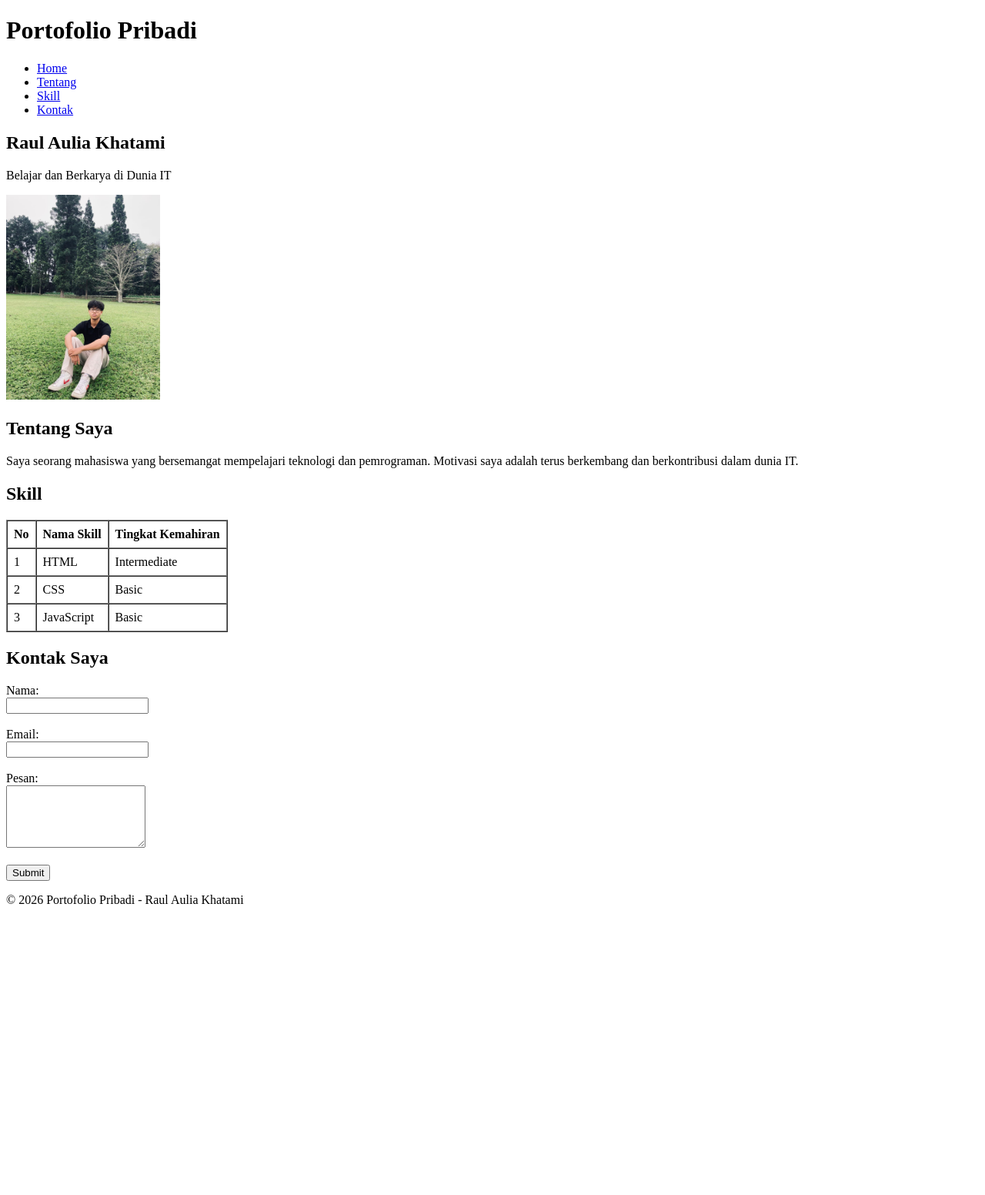
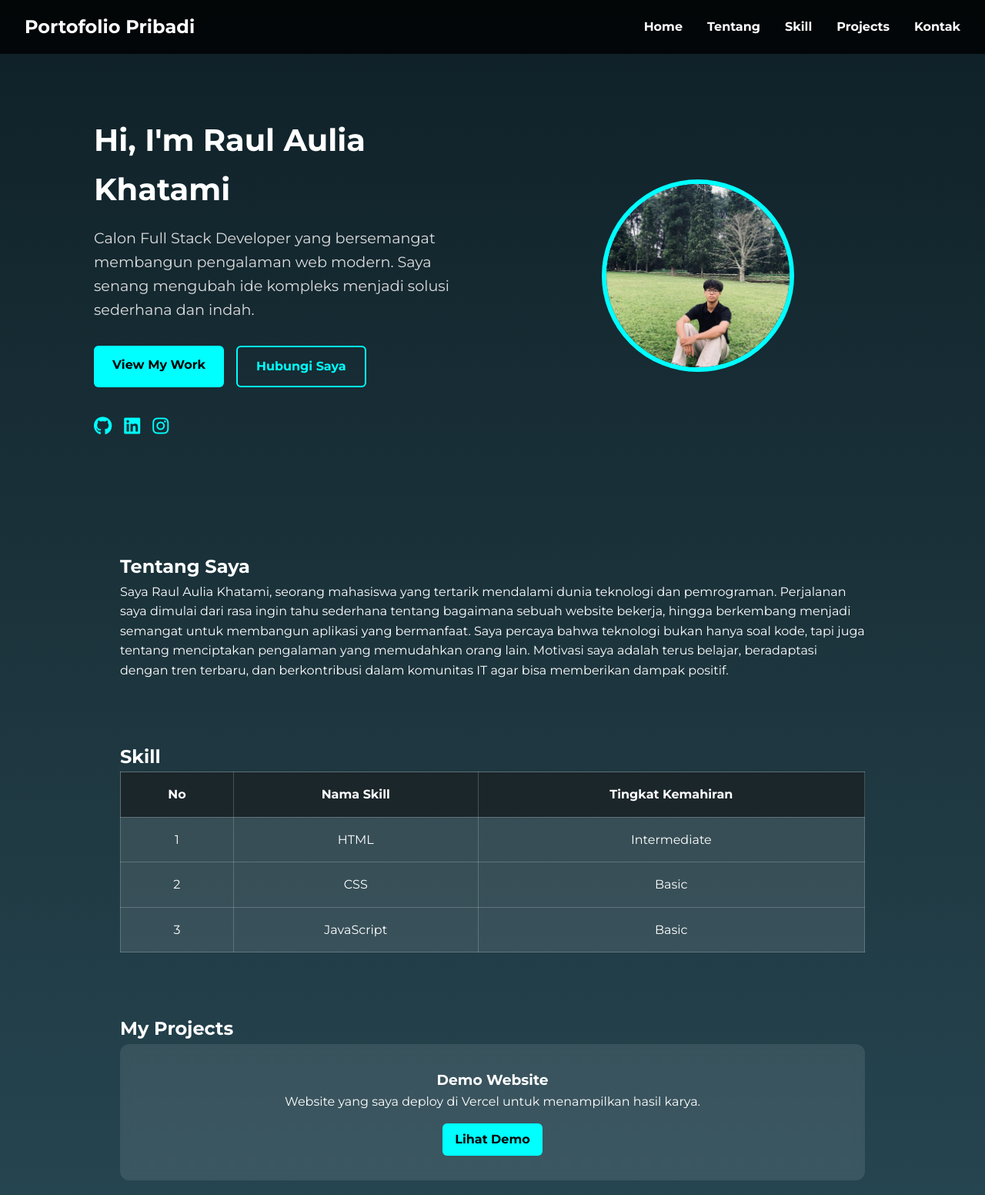
Before and after one commit to Ryuchii-ai/portofolio-hitlab, a plain HTML site: page pertemuan-2/portofolio.html in a window 1280 px wide. Shown: the top 1552 px of the page at 77% size. Before the commit the page ends 1194 px from the top, so only its background shows below. Drawn offline with Linux system fonts and the light colour scheme.

Commit message:
link sosmed

```diff
--- a/pertemuan-2/portofolio.html
+++ b/pertemuan-2/portofolio.html
@@ -4,6 +4,12 @@
   <meta charset="UTF-8">
   <meta name="viewport" content="width=device-width, initial-scale=1.0">
   <title>Portofolio Pribadi</title>
+  <!-- Link Google Fonts -->
+  <link href="https://fonts.googleapis.com/css2?family=Montserrat:wght@400;700&display=swap" rel="stylesheet">
+  <!-- Link ke file CSS eksternal -->
+  <link rel="stylesheet" href="style.css">
+  <!-- Font Awesome untuk ikon sosial media -->
+  <link rel="stylesheet" href="https://cdnjs.cloudflare.com/ajax/libs/font-awesome/6.0.0/css/all.min.css">
 </head>
 <body>
   <!-- Header -->
@@ -14,6 +20,7 @@
         <li><a href="#hero">Home</a></li>
         <li><a href="#about">Tentang</a></li>
         <li><a href="#skills">Skill</a></li>
+        <li><a href="#projects">Projects</a></li>
         <li><a href="#contact">Kontak</a></li>
       </ul>
     </nav>
@@ -22,17 +29,35 @@
   <!-- Hero Section -->
   <main>
     <section id="hero">
-      <h2>Raul Aulia Khatami</h2>
-      <p>Belajar dan Berkarya di Dunia IT</p>
-      <img src="profil.jpg" alt="Foto Profil Raul Aulia Khatami" width="200">
+      <div class="hero-text">
+        <h2>Hi, I'm Raul Aulia Khatami</h2>
+        <p>Calon Full Stack Developer yang bersemangat membangun pengalaman web modern. Saya senang mengubah ide kompleks menjadi solusi sederhana dan indah.</p>
+        <div class="hero-buttons">
+          <a href="https://vercel.com/rauls-projects-b2eb2df4" class="btn-primary" target="_blank">View My Work</a>
+          <a href="#contact" class="btn-secondary">Hubungi Saya</a>
+        </div>
+        <div class="social-icons">
+          <a href="https://github.com/Ryuchii-ai/" target="_blank"><i class="fab fa-github"></i></a>
+          <a href="https://www.linkedin.com/in/raul-aulia-khatami-05107237a?utm_source=share&utm_campaign=share_via&utm_content=profile&utm_medium=android_app" target="_blank"><i class="fab fa-linkedin"></i></a>
+          <a href="https://www.instagram.com/raulkhtmi_?utm_source=qr&igsh=MXYwaHU3eTIyNno4dQ==" target="_blank"><i class="fab fa-instagram"></i></a>
+        </div>
+      </div>
+      <div class="hero-image">
+        <img src="profil.jpg" alt="Foto Profil Raul Aulia Khatami">
+      </div>
     </section>
 
     <!-- About Section -->
     <section id="about">
       <h2>Tentang Saya</h2>
       <p>
-        Saya seorang mahasiswa   yang bersemangat mempelajari teknologi dan pemrograman.
-        Motivasi saya adalah terus berkembang dan berkontribusi dalam dunia IT.
+        Saya Raul Aulia Khatami, seorang mahasiswa yang tertarik mendalami dunia teknologi dan pemrograman.
+        Perjalanan saya dimulai dari rasa ingin tahu sederhana tentang bagaimana sebuah website bekerja,
+        hingga berkembang menjadi semangat untuk membangun aplikasi yang bermanfaat.
+        Saya percaya bahwa teknologi bukan hanya soal kode, tapi juga tentang menciptakan pengalaman
+        yang memudahkan orang lain.
+        Motivasi saya adalah terus belajar, beradaptasi dengan tren terbaru, dan berkontribusi dalam
+        komunitas IT agar bisa memberikan dampak positif.
       </p>
     </section>
 
@@ -67,21 +92,58 @@
       </table>
     </section>
 
-    <!-- Contact Form -->
+    <!-- Projects Section -->
+    <section id="projects">
+      <h2>My Projects</h2>
+      <div class="project-container">
+        <div class="project-card">
+          <h3>Demo Website</h3>
+          <p>Website yang saya deploy di Vercel untuk menampilkan hasil karya.</p>
+          <a href="https://vercel.com/rauls-projects-b2eb2df4" target="_blank">Lihat Demo</a>
+        </div>
+      </div>
+    </section>
+
+    <!-- Contact Section -->
     <section id="contact">
-      <h2>Kontak Saya</h2>
-      <form action="#" method="post">
-        <label for="nama">Nama:</label><br>
-        <input type="text" id="nama" name="nama" required><br><br>
+      <h2>Hubungi Saya</h2>
+      <p>Have a project in mind? Let's work together!</p>
+      <div class="contact-container">
+        <!-- Form -->
+        <div class="contact-form">
+          <form action="#" method="post">
+            <label for="nama">Name</label>
+            <input type="text" id="nama" name="nama" placeholder="Your Name" required>
 
-        <label for="email">Email:</label><br>
-        <input type="email" id="email" name="email" required><br><br>
+            <label for="email">Email</label>
+            <input type="email" id="email" name="email" placeholder="your.email@example.com" required>
 
-        <label for="pesan">Pesan:</label><br>
-        <textarea id="pesan" name="pesan" rows="5" required></textarea><br><br>
+            <label for="pesan">Message</label>
+            <textarea id="pesan" name="pesan" rows="5" placeholder="Your message here..." required></textarea>
 
-        <button type="submit">Submit</button>
-      </form>
+            <button type="submit">Send Message</button>
+          </form>
+        </div>
+
+        <!-- Contact Info -->
+        <div class="contact-info">
+          <h3>Email</h3>
+          <p>raulkhatami217@example.com</p>
+
+          <h3>Phone</h3>
+          <p>+62 857-7524-5360</p>
+
+          <h3>Location</h3>
+          <p>Jakarta, Indonesia</p>
+
+          <h3>Follow Me</h3>
+          <div class="social-icons">
+            <a href="https://github.com/Ryuchii-ai/" target="_blank"><i class="fab fa-github"></i></a>
+            <a href="https://www.linkedin.com/in/raul-aulia-khatami-05107237a?utm_source=share&utm_campaign=share_via&utm_content=profile&utm_medium=android_app" target="_blank"><i class="fab fa-linkedin"></i></a>
+            <a href="https://www.instagram.com/raulkhtmi_?utm_source=qr&igsh=MXYwaHU3eTIyNno4dQ==" target="_blank"><i class="fab fa-instagram"></i></a>
+          </div>
+        </div>
+      </div>
     </section>
   </main>
 
--- /dev/null
+++ b/pertemuan-2/style.css
@@ -0,0 +1,243 @@
+/* Reset dasar */
+* {
+  box-sizing: border-box;
+  margin: 0;
+  padding: 0;
+}
+
+/* Body */
+body {
+  font-family: 'Montserrat', sans-serif;
+  background: linear-gradient(to bottom, #0f2027, #203a43, #2c5364);
+  color: #fff;
+  line-height: 1.6;
+}
+
+/* Header */
+header {
+  background: rgba(0,0,0,0.8);
+  padding: 1rem 2rem;
+  display: flex;
+  justify-content: space-between;
+  align-items: center;
+  position: sticky;
+  top: 0;
+}
+header h1 {
+  font-size: 1.5rem;
+}
+nav ul {
+  list-style: none;
+  display: flex;
+  gap: 2rem;
+}
+nav a {
+  color: #fff;
+  text-decoration: none;
+  font-weight: 600;
+  transition: color 0.3s;
+}
+nav a:hover {
+  color: cyan;
+}
+
+/* Hero Section */
+#hero {
+  display: flex;
+  justify-content: space-between;
+  align-items: center;
+  padding: 5rem 2rem;
+  max-width: 1100px;
+  margin: auto;
+}
+.hero-text {
+  flex: 1;
+  padding-right: 2rem;
+}
+.hero-text h2 {
+  font-size: 2.5rem;
+  margin-bottom: 1rem;
+}
+.hero-text p {
+  font-size: 1.2rem;
+  color: #ddd;
+  margin-bottom: 2rem;
+}
+.hero-buttons {
+  display: flex;
+  gap: 1rem;
+}
+.hero-buttons a {
+  padding: 0.75rem 1.5rem;
+  border-radius: 6px;
+  text-decoration: none;
+  font-weight: bold;
+  transition: background 0.3s;
+}
+.btn-primary {
+  background: cyan;
+  color: #000;
+}
+.btn-primary:hover {
+  background: #00bcd4;
+}
+.btn-secondary {
+  background: transparent;
+  border: 2px solid cyan;
+  color: cyan;
+}
+.btn-secondary:hover {
+  background: cyan;
+  color: #000;
+}
+.hero-image {
+  flex: 1;
+  text-align: center;
+}
+.hero-image img {
+  border-radius: 50%;
+  border: 6px solid cyan;
+  width: 250px;
+  height: 250px;
+  object-fit: cover;
+}
+.social-icons {
+  margin-top: 2rem;
+  display: flex;
+  gap: 1rem;
+}
+.social-icons a {
+  color: cyan;
+  font-size: 1.5rem;
+  transition: color 0.3s;
+}
+.social-icons a:hover {
+  color: #fff;
+}
+
+/* Section umum */
+section {
+  max-width: 1000px;
+  margin: 3rem auto;
+  padding: 1rem;
+}
+
+/* Skill table */
+#skills table {
+  width: 100%;
+  border-collapse: collapse;
+  background: rgba(255,255,255,0.1);
+}
+#skills th, #skills td {
+  padding: 1rem;
+  text-align: center;
+  border: 1px solid rgba(255,255,255,0.2);
+}
+#skills th {
+  background: rgba(0,0,0,0.5);
+}
+
+/* Projects Section */
+.project-container {
+  display: grid;
+  grid-template-columns: repeat(auto-fit, minmax(250px, 1fr));
+  gap: 1.5rem;
+}
+.project-card {
+  background: rgba(255,255,255,0.1);
+  padding: 2rem;
+  border-radius: 12px;
+  text-align: center;
+  backdrop-filter: blur(6px);
+  transition: transform 0.3s, background 0.3s;
+}
+.project-card:hover {
+  transform: translateY(-5px);
+  background: rgba(255,255,255,0.2);
+}
+.project-card a {
+  display: inline-block;
+  margin-top: 1rem;
+  padding: 0.5rem 1rem;
+  background: cyan;
+  color: #000;
+  border-radius: 6px;
+  text-decoration: none;
+  font-weight: bold;
+  transition: background 0.3s;
+}
+.project-card a:hover {
+  background: #00bcd4;
+}
+
+/* Contact Section */
+#contact {
+  max-width: 1000px;
+  margin: 3rem auto;
+  padding: 2rem;
+}
+.contact-container {
+  display: flex;
+  gap: 2rem;
+}
+.contact-form, .contact-info {
+  flex: 1;
+}
+.contact-form form {
+  display: flex;
+  flex-direction: column;
+}
+.contact-form input,
+.contact-form textarea,
+.contact-form button {
+  margin-bottom: 1rem;
+  padding: 0.75rem;
+  border-radius: 6px;
+  border: none;
+}
+.contact-form button {
+  background: cyan;
+  color: #000;
+  font-weight: bold;
+  cursor: pointer;
+  transition: background 0.3s;
+}
+.contact-form button:hover {
+  background: #00bcd4;
+}
+.contact-info h3 {
+  margin-top: 1rem;
+  margin-bottom: 0.5rem;
+}
+.contact-info p {
+  margin-bottom: 1rem;
+}
+.contact-info .social-icons {
+  margin-top: 0.5rem;
+}
+
+/* Footer */
+footer {
+  text-align: center;
+  padding: 1rem;
+  background: rgba(0,0,0,0.8);
+  margin-top: 3rem;
+}
+
+/* Responsive */
+@media (max-width: 768px) {
+  #hero {
+    flex-direction: column;
+    text-align: center;
+  }
+  .hero-text {
+    padding-right: 0;
+  }
+  nav ul {
+    flex-direction: column;
+    align-items: center;
+  }
+  .contact-container {
+    flex-direction: column;
+  }
+}
```
